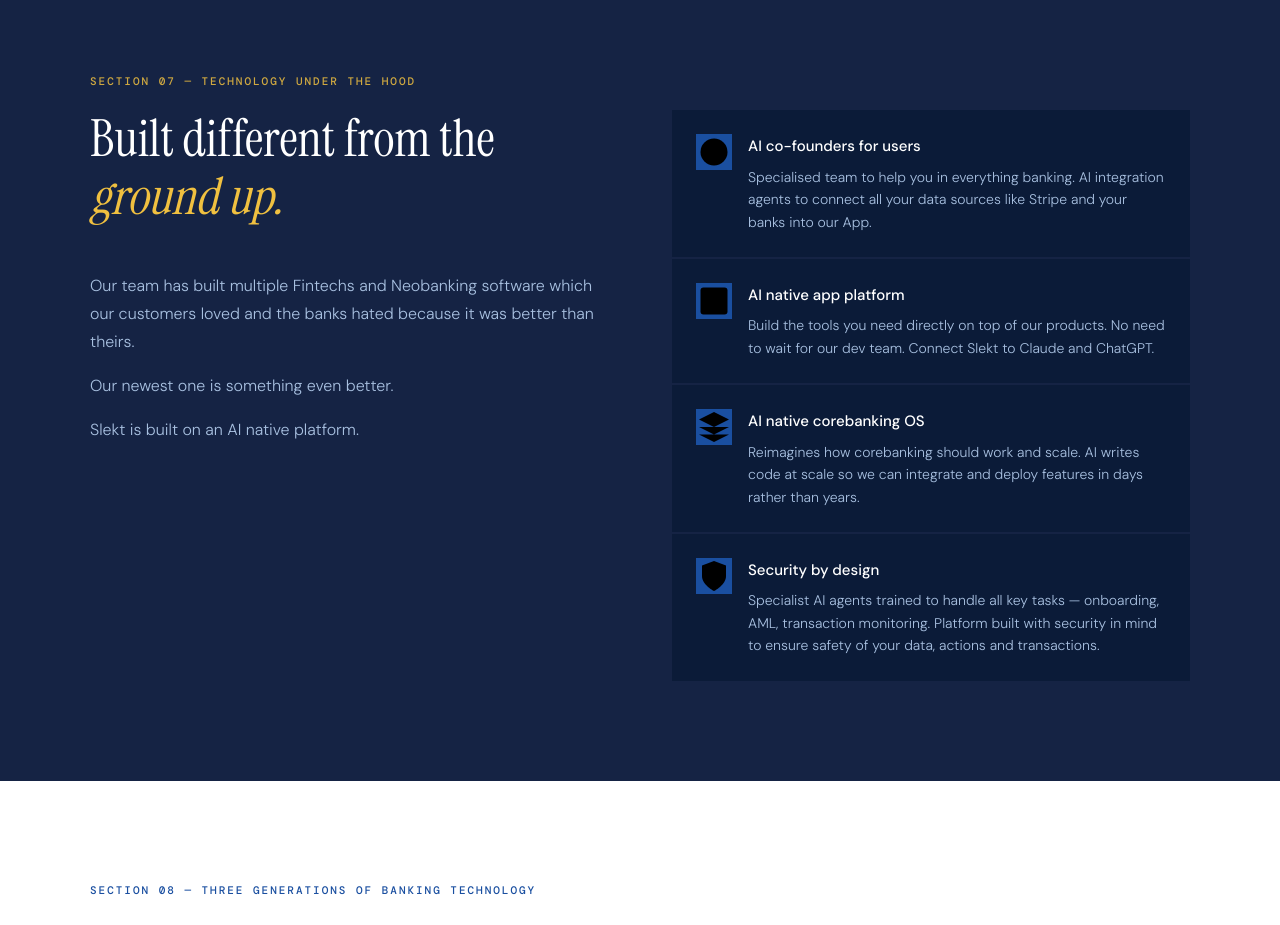
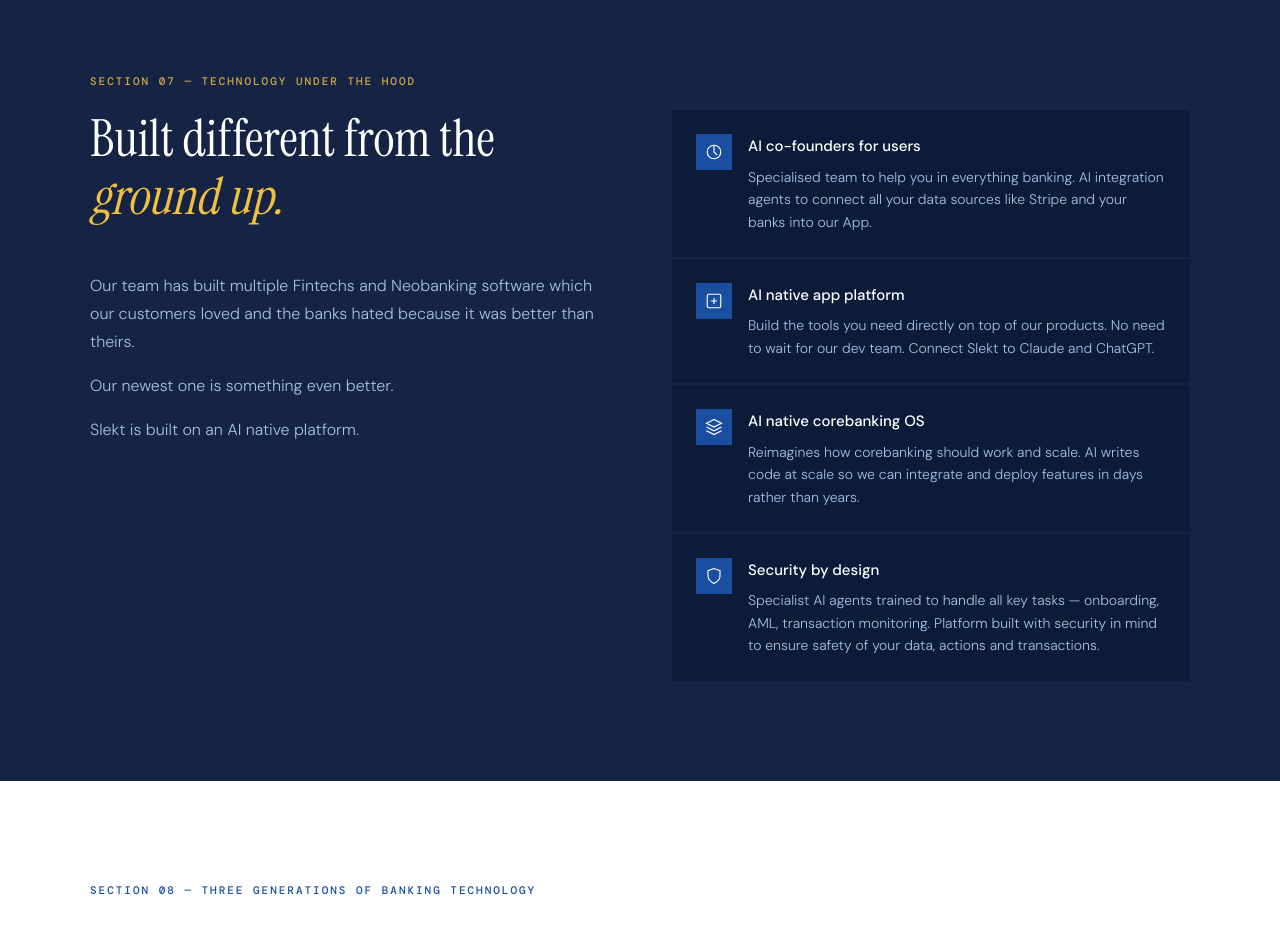
Before and after one commit to neil929/slektlandingbeta, a Next.js app: page / in a window 1280 px wide. Shown: the part 4780-5705 px from the top of the page. Built offline with nearby package versions, Linux system fonts and the light colour scheme.

Commit message:
Fix tech icon SVG styling in section 7
Add missing .tech-icon svg rule from reference HTML — white stroke,
correct 18px size, matching the security badge icons fix.

https://claude.ai/code/session_01MFMeAd5xVyB6Lo6DywMqLU

```diff
--- a/app/globals.css
+++ b/app/globals.css
@@ -209,6 +209,7 @@ h2 em { font-style: italic; color: var(--gold); }
 .tech-features { display: flex; flex-direction: column; gap: 2px; }
 .tech-feature { background: var(--midnight); padding: 24px; display: flex; gap: 16px; align-items: flex-start; }
 .tech-icon { width: 36px; height: 36px; background: var(--royal); flex-shrink: 0; display: flex; align-items: center; justify-content: center; }
+.tech-icon svg { width: 18px; height: 18px; fill: none; stroke: var(--white); stroke-width: 1.5; }
 .tech-feature-body h4 { font-size: 15px; font-weight: 500; color: var(--white); margin-bottom: 6px; }
 .tech-feature-body p { font-size: 14px; color: var(--mist); font-weight: 300; line-height: 1.6; }
 
```
